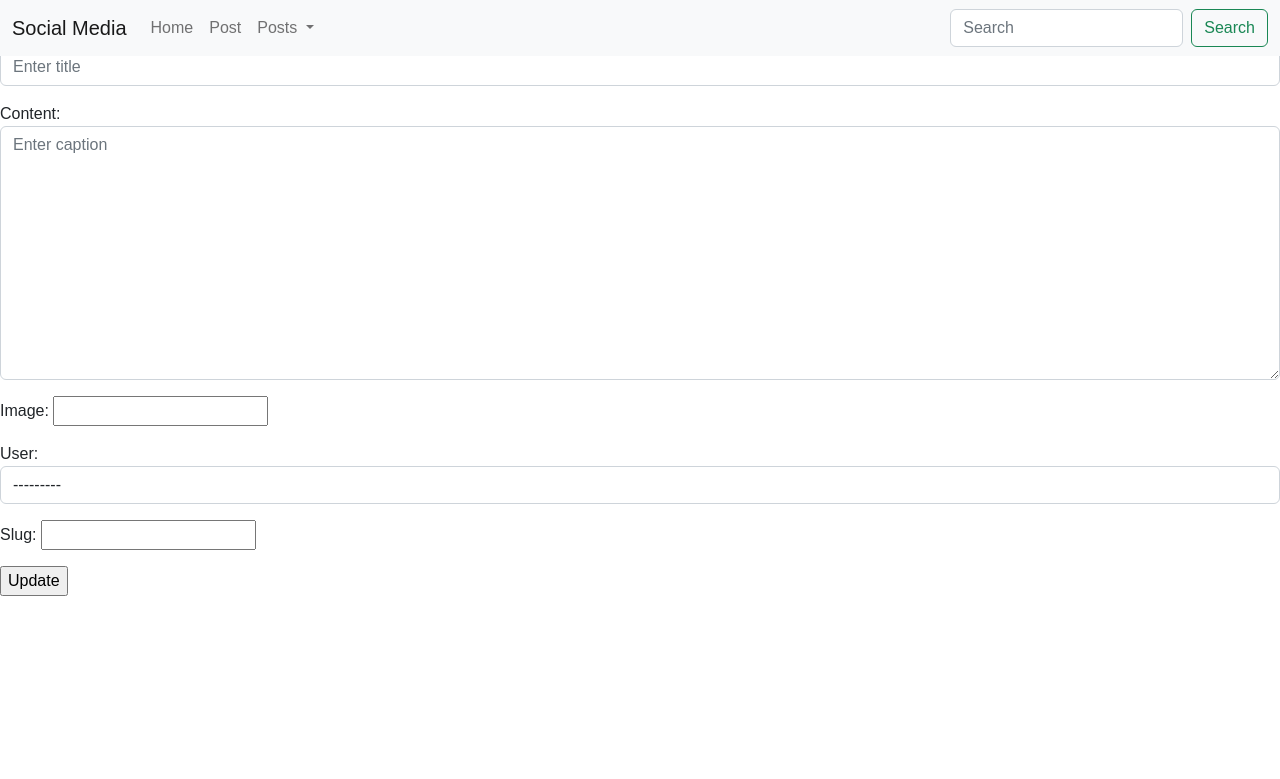
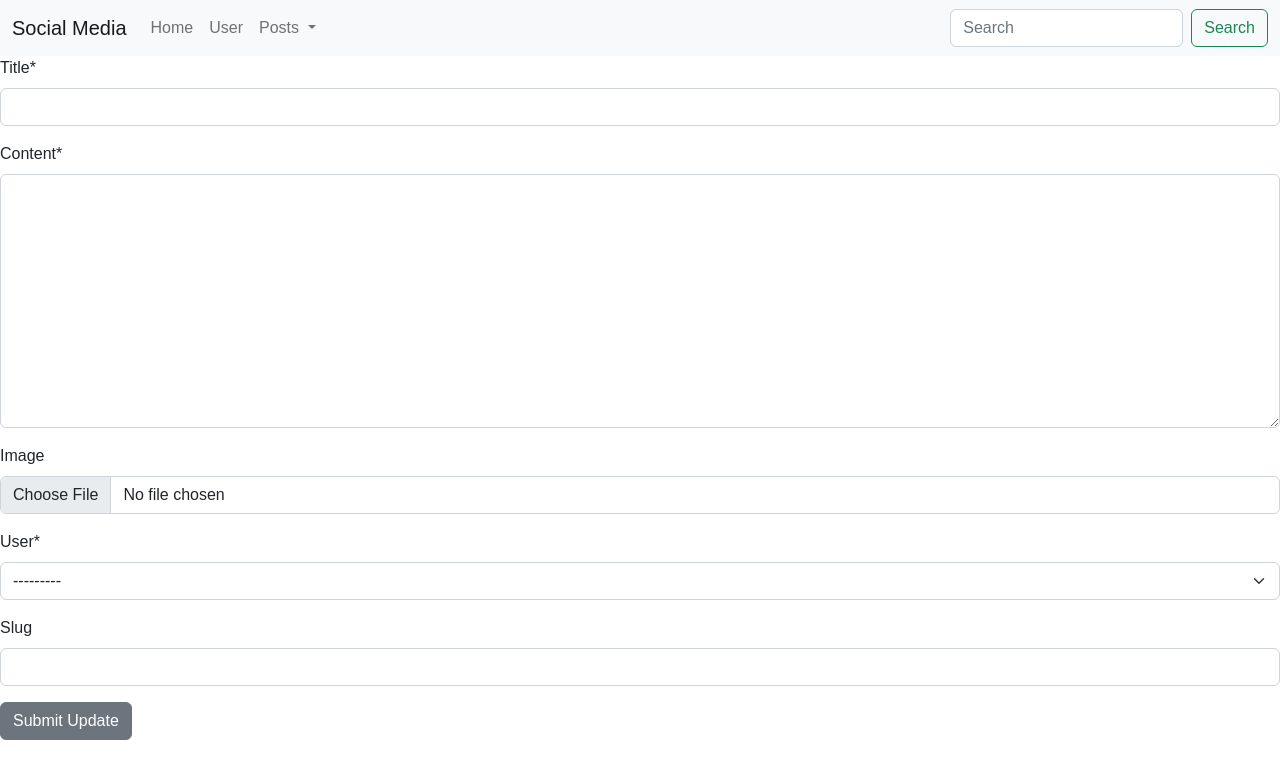
Before and after one commit to Abulfadl-Ahmadi/backend-Django, a Django app: template backend/templates/post/update.html in a window 1280 px wide. Shown: the top 779 px of the page. Run offline with Django 4.2, Linux system fonts and the light colour scheme; the template is opened without the code that fills it: values that come from a table or form of the project are taken from there, others are empty; some libraries are stand-ins or nearby versions.

Commit message:
fix 'image bug

```diff
--- a/backend/post/forms.py
+++ b/backend/post/forms.py
@@ -3,15 +3,22 @@ from .models import Post
 from image_uploader_widget.widgets import ImageUploaderWidget
 
 
+# class PostForm(forms.ModelForm):
+#     class Meta:
+#         model = Post
+#         fields = ('title', 'content', 'image', 'user', 'slug')
+
+#         widgets = {
+#             'title': forms.TextInput(attrs={'class': 'form-control', 'placeholder': 'Enter title'}),
+#             'content': forms.Textarea(attrs={'class': 'form-control', 'placeholder': 'Enter caption'}),
+#             # 'image': forms.FileInput(attrs={'class': 'form-control'}),
+#             'image': ImageUploaderWidget(attrs={'class': 'form-control', 'name': 'image'}),
+#             'user': forms.Select(attrs={'class': 'form-control'}),
+#         }
+
+
 class PostForm(forms.ModelForm):
+    """Form for the image model"""
     class Meta:
         model = Post
         fields = ('title', 'content', 'image', 'user', 'slug')
-
-        widgets = {
-            'title': forms.TextInput(attrs={'class': 'form-control', 'placeholder': 'Enter title'}),
-            'content': forms.Textarea(attrs={'class': 'form-control', 'placeholder': 'Enter caption'}),
-            # 'image': forms.FileInput(attrs={'class': 'form-control'}),
-            'image': ImageUploaderWidget(attrs={'class': 'form-control'}),
-            'user': forms.Select(attrs={'class': 'form-control'}),
-        }
--- a/backend/post/models.py
+++ b/backend/post/models.py
@@ -9,7 +9,7 @@ class Post(models.Model):
     title = models.CharField(max_length=255)
     slug = models.SlugField(max_length=255, unique=True, blank=True, null=True)
     content = models.TextField()
-    image = models.ImageField(blank=True, null=True, upload_to="photos")
+    image = models.FileField(blank=True, null=True, upload_to="photos")
     update = models.DateTimeField(auto_now=True)
     created_at = models.DateTimeField(auto_now_add=True)
 
@@ -28,7 +28,8 @@ class Post(models.Model):
 
     @property
     def image_url(self):
+        if self.image and hasattr(self.image, 'url'):
+            return self.image.url
 
-        if self.image:
-            return self.image.url
-        return ''
+    class Meta:
+        ordering = ['created_at']
--- a/backend/post/urls.py
+++ b/backend/post/urls.py
@@ -3,9 +3,9 @@ from .views import *
 
 urlpatterns = [
     path('', Home, name='home'),
-    path('list/', PostList.as_view(), name='post-list'),
-    path('list/<int:pk>/', PostDetail.as_view(), name='post-detail'),
-    path('list/create/', PostCreate.as_view(), name='post-create'),
-    path('list/<int:pk>/update/', PostUpdate.as_view(), name='post-update'),
-    path('list/<int:pk>/delete/', PostDelete.as_view(), name='post-delete'),
+    path('post/', PostList.as_view(), name='post-list'),
+    path('post/<int:pk>/', PostDetail.as_view(), name='post-detail'),
+    path('post/create/', PostCreate.as_view(), name='post-create'),
+    path('post/<int:pk>/update/', PostUpdate.as_view(), name='post-update'),
+    path('post/<int:pk>/delete/', PostDelete.as_view(), name='post-delete'),
 ]
--- a/backend/post/views.py
+++ b/backend/post/views.py
@@ -34,7 +34,7 @@ class PostCreate(CreateView):
 
 class PostUpdate(UpdateView):
     model = Post
-    fields = ['title', 'content', 'image', 'slug', 'user']
+    form_class = PostForm
     template_name = "post/update.html"
     success_url = reverse_lazy("post-list")
     pk_url_kwarg = "pk"
--- a/backend/templates/base.html
+++ b/backend/templates/base.html
@@ -45,7 +45,7 @@
                         <a class="nav-link ac" aria-current="page" href="{% url 'home' %}">Home</a>
                     </li>
                     <li class="nav-item">
-                        <a class="nav-link" aria-current="page" href="{% url 'post-list' %}">Post</a>
+                        <a class="nav-link" aria-current="page" href="#">User</a>
                     </li>
                     <li class="nav-item dropdown">
                         <a class="nav-link dropdown-toggle" href="{% url 'post-list' %}" role="button" data-bs-toggle="dropdown" aria-expanded="false">
--- a/backend/templates/post/detail.html
+++ b/backend/templates/post/detail.html
@@ -21,7 +21,7 @@
 <body>
 {% block content %}
 <div class="detail">
-    <img src="{{post.image}}" alt="">
+    <img src="{{ post.image_url|default_if_none:'#' }}" alt="">
     <h2 style="margin-top: 60px;" >{{post.title}}</h2>
     <p>content : {{post.content}}</p>
     <p>time : {{post.update}}</p>
--- a/backend/templates/post/list.html
+++ b/backend/templates/post/list.html
@@ -27,7 +27,7 @@
     <div class="flex-container ">
         {% for post in posts %}
             <div class="card detail flex-container shadow mb-5 bg-body rounded" style="width: 18rem;">
-                <img src="{{ post.image_url }}" class="card-img-top" alt="...">
+                <img src="{{ post.image_url|default_if_none:'#' }}" class="card-img-top" alt="...">
                 <div class="card-body">
                   <h5 class="card-title">{{post.title}}</h5>
                   <p class="card-text">{{ post.content|truncatechars:99 }}</p>
--- a/backend/templates/post/update.html
+++ b/backend/templates/post/update.html
@@ -1,4 +1,5 @@
 {% extends "base.html" %}
+{% load crispy_forms_filters %}
 <!DOCTYPE html>
 <html lang="en">
 <head>
@@ -9,11 +10,12 @@
 </head>
 <body>
 {% block content %}
-    Update New Post
-    <form method="post">{% csrf_token %}
-        {{ form.as_p }}
-        <input type="submit" value="Update">
-    </form>
+<h1>Create Post Page</h1>
+<form method="post" enctype="multipart/form-data">
+  {% csrf_token %}
+  {{ form|crispy }}
+  <button class="btn btn-secondary"  type="submit">Submit Update</button>
+</form>
 {% endblock %}
 </body>
 </html>
```
Also changed, not shown: backend/templates/post/create.html (+6 -13 lines), backend/user/views.py (+20 -2 lines), backend/media/photos/731px-Rio_New_Year_Fireworks.jpg (added), backend/media/photos/dark_lNVicC8.jpg, backend/media/photos/erwin_schrödinger.jpg (added), backend/media/photos/spaceX.jpg (added), backend/media/photos/spaceX_bck3Fyi.jpg (added), backend/post/migrations/0007_alter_post_image_alter_post_user.py (added), backend/post/migrations/0008_alter_post_image.py (added), backend/post/migrations/0009_alter_post_options_alter_post_image.py (added), backend/user/migrations/0003_alter_profile_image.py (added).
